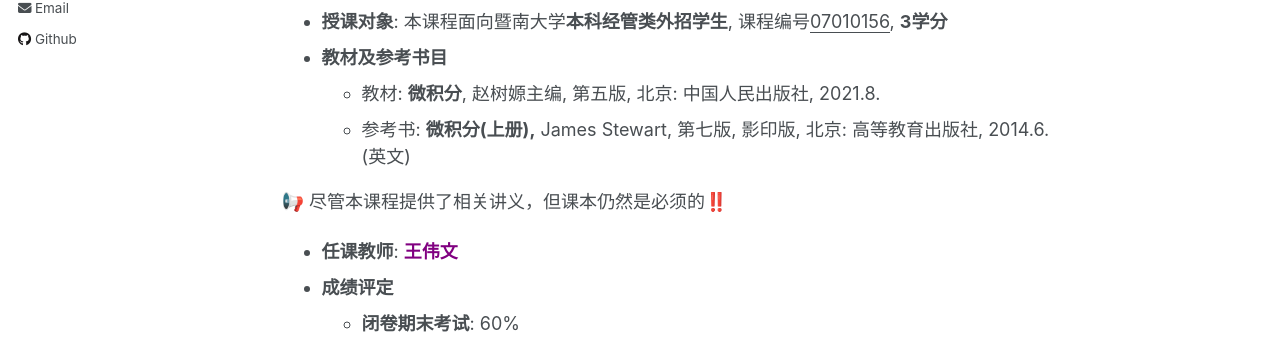
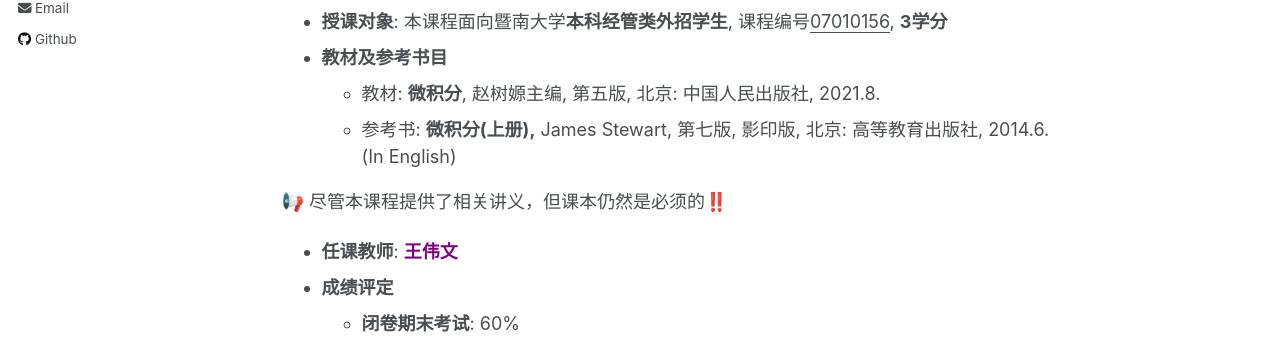
Before and after one commit to wangyuanhao/calculus_course_webpage, a Jekyll site: the page built from _pages/about.md, in a window 1280 px wide and 900 px high. Shown: the part 246-583 px from the top of the window. Built offline with Jekyll 4.4.1, drawn with Linux system fonts in a browser that asks for light colours.

Commit message:
Update about.md

```diff
--- a/_pages/about.md
+++ b/_pages/about.md
@@ -13,7 +13,7 @@ redirect_from:
 * **授课对象**: 本课程面向暨南大学**本科经管类外招学生**, 课程编号<u>07010156</u>, **3学分**
 * **教材及参考书目**
   * 教材: **微积分**, 赵树嫄主编, 第五版, 北京: 中国人民出版社, 2021.8.
-  * 参考书: **微积分(上册),**  James Stewart, 第七版, 影印版, 北京: 高等教育出版社, 2014.6. (英文)
+  * 参考书: **微积分(上册),**  James Stewart, 第七版, 影印版, 北京: 高等教育出版社, 2014.6. (In English)
 
 📢 尽管本课程提供了相关讲义，但课本仍然是必须的‼️
 
```
